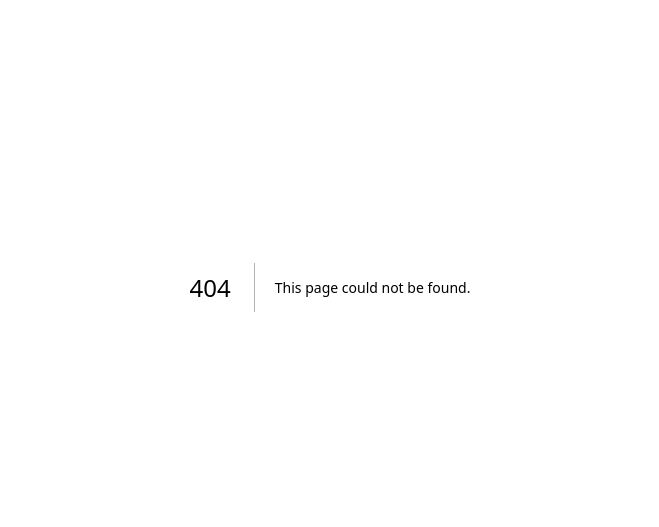
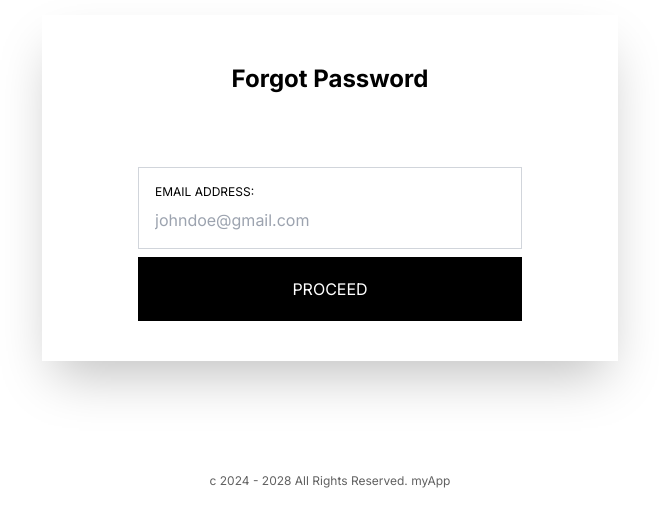
Before and after one commit to Trailblazer007/auth-scaffolding, a Next.js app: page /forgot-password in a window 1280 px wide. Before the commit this address had no page. Shown: the part 113-640 px from the top of the page, without its empty margins (310-969 px from the left). Built offline with nearby package versions, Linux system fonts and the light colour scheme.

Commit message:
created the forgot password page

```diff
--- /dev/null
+++ b/app/forgot-password/page.tsx
@@ -0,0 +1,39 @@
+import Image from "next/image";
+import Link from "next/link";
+import { IoMdEye } from "react-icons/io";
+
+export default function Home() {
+  return (
+    <main className="min-h-screen">
+      <div className="hero-image"></div>
+
+      <div className="relative max-w-xl p-8 px-24 bg-white mx-auto mt-32 shadow-2xl">
+        <div>
+          <p className="font-bold text-2xl text-center py-4">Forgot Password</p>
+          <form className="mt-14" action="">
+            <div className="">
+              <div className="border border-gray-300 p-4 focus-within:border-black">
+                <p className="pb-2 text-xs uppercase">Email address:</p>
+                <input
+                  className="outline-none"
+                  type="text"
+                  placeholder="johndoe@gmail.com"
+                />
+              </div>
+
+              <button className="w-full my-2 p-5 bg-black text-white uppercase">
+                proceed
+              </button>
+            </div>
+          </form>
+        </div>
+      </div>
+
+      <section>
+        <p className="text-center text-xs text-[#616161] mt-28 mb-14">
+          c 2024 - 2028 All Rights Reserved. myApp
+        </p>
+      </section>
+    </main>
+  );
+}
```
